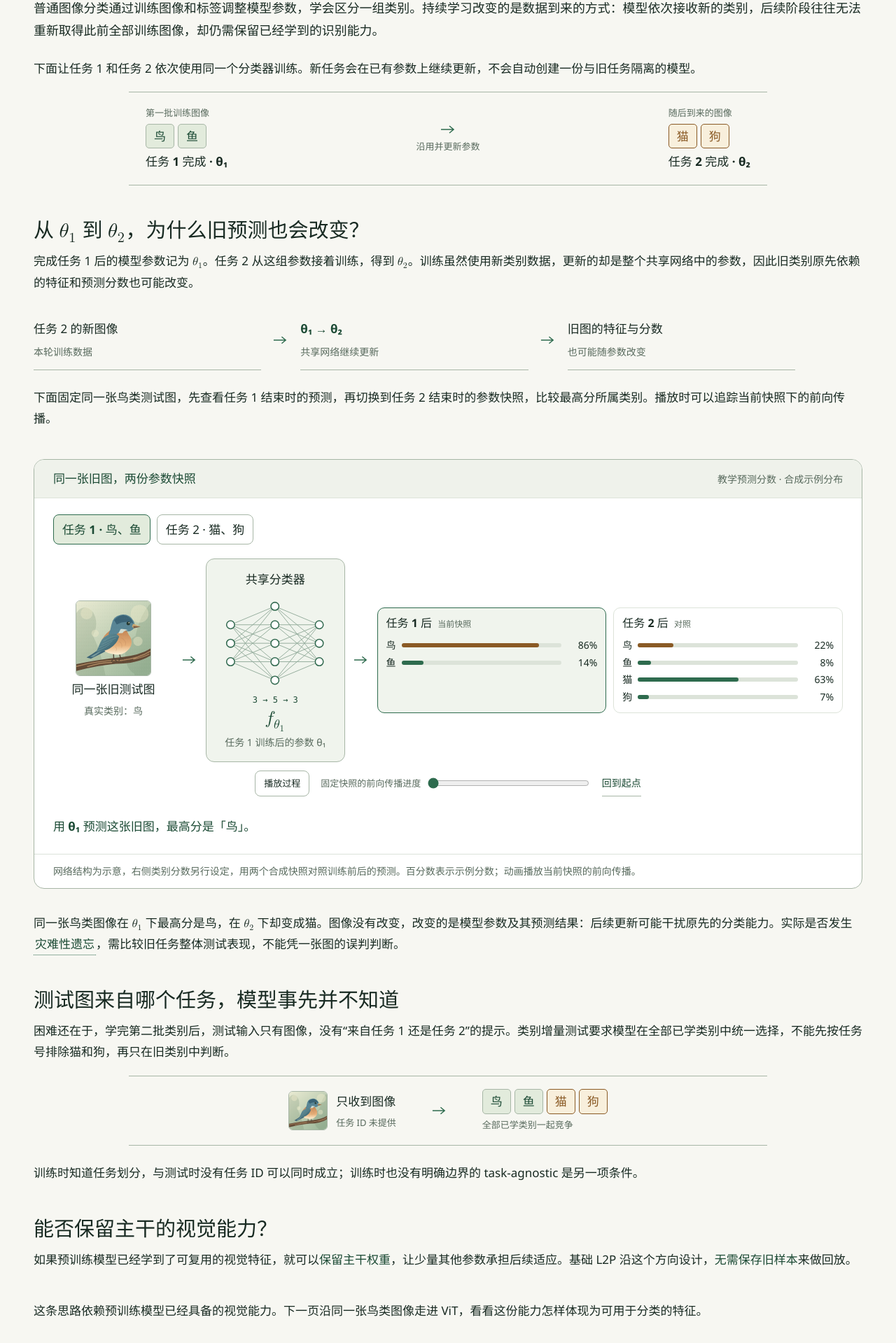
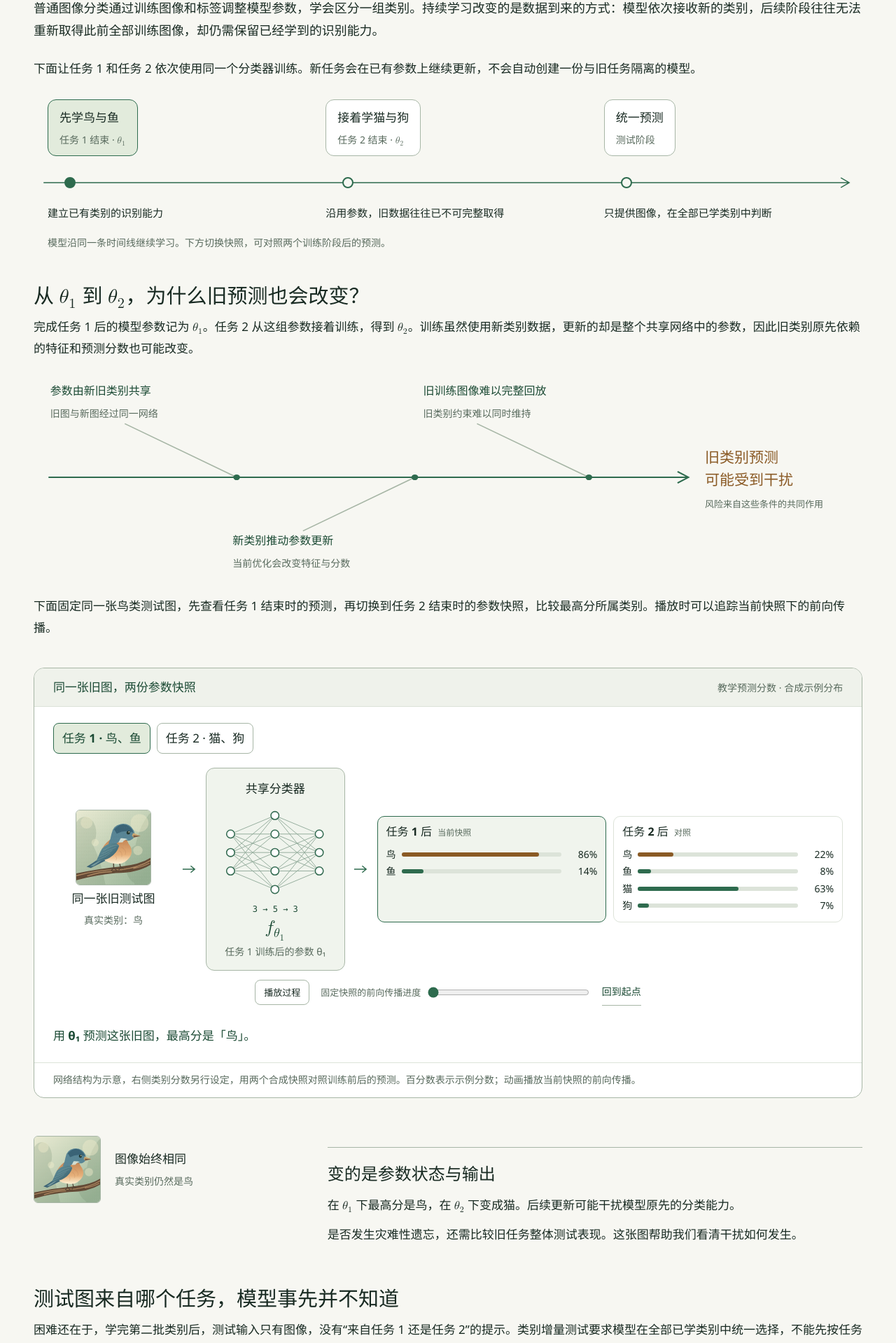
Before and after one commit to LIZZYGREAT/PaperSkillWork, a React (Vite) app in the folder papers/l2p/web/enhanced/: page / in a window 1280 px wide. Shown: the part 495-2414 px from the top of the page at 70% size. Built offline with nearby package versions, Linux system fonts and the light colour scheme.

Commit message:
feat(l2p): unify P1-P9 prose and design P1 timeline and fishbone

```diff
--- a/papers/l2p/web/enhanced/src/App.tsx
+++ b/papers/l2p/web/enhanced/src/App.tsx
@@ -90,7 +90,7 @@ function Tutorial() {
                   <section className="rk-section teaching-module" key={module.id} aria-labelledby={`module-${module.id}`}>
                     <h2 id={`module-${module.id}`}>{module.title}</h2>
                     {(module.desc || module.summary) && <p>{module.desc || module.summary}</p>}
-                    {Widget && <Widget chapterId={activeChapter.id} moduleId={module.id} />}
+                    {Widget && <div className="lesson-copy" data-lesson-page={activeChapter.id}><Widget chapterId={activeChapter.id} moduleId={module.id} /></div>}
                   </section>
                 );
               })}
--- a/papers/l2p/web/enhanced/src/modules/lessons.tsx
+++ b/papers/l2p/web/enhanced/src/modules/lessons.tsx
@@ -1,3 +1,4 @@
+import { TaskTimeline, InterferenceFishbone, OldImageReading, BackboneHandoff } from "./reading-visuals";
 import { Fragment } from "react";
 import { ProjectionFormula, SoftmaxFormula, Sub, Tuple } from "./lesson-math";
 import { useState } from "react";
@@ -27,19 +28,11 @@ export function TaskStream() {
     <>
       <p className="lesson-lead">普通图像分类通过训练图像和标签调整模型参数，学会区分一组类别。持续学习改变的是数据到来的方式：模型依次接收新的类别，后续阶段往往无法重新取得此前全部训练图像，却仍需保留已经学到的识别能力。</p>
       <p className="lesson-prose">下面让任务 1 和任务 2 依次使用同一个分类器训练。新任务会在已有参数上继续更新，不会自动创建一份与旧任务隔离的模型。</p>
-      <figure className="training-strip">
-        <div className="training-stop"><small>第一批训练图像</small><div className="class-tags"><span>鸟</span><span>鱼</span></div><b>任务 1 完成 · θ₁</b></div>
-        <div className="training-update"><Arrow /><small>沿用并更新参数</small></div>
-        <div className="training-stop"><small>随后到来的图像</small><div className="class-tags"><span>猫</span><span>狗</span></div><b>任务 2 完成 · θ₂</b></div>
-      </figure>
+      <TaskTimeline phase={phase} />
       <section className="explain-section">
         <h3>从 <LessonVar base="θ" index="1" /> 到 <LessonVar base="θ" index="2" />，为什么旧预测也会改变？</h3>
         <p>完成任务 1 后的模型参数记为 <math><Sub base="θ" index={1} /></math>。任务 2 从这组参数接着训练，得到 <math><Sub base="θ" index={2} /></math>。训练虽然使用新类别数据，更新的却是整个共享网络中的参数，因此旧类别原先依赖的特征和预测分数也可能改变。</p>
-        <div className="parameter-cause" role="group" aria-label="新数据通过共享参数影响旧图预测">
-          <span>任务 2 的新图像<small>本轮训练数据</small></span><Arrow />
-          <span><b>θ₁ → θ₂</b><small>共享网络继续更新</small></span><Arrow />
-          <span>旧图的特征与分数<small>也可能随参数改变</small></span>
-        </div>
+        <InterferenceFishbone />
         <p>下面固定同一张鸟类测试图，先查看任务 1 结束时的预测，再切换到任务 2 结束时的参数快照，比较最高分所属类别。播放时可以追踪当前快照下的前向传播。</p>
       </section>
       <figure className="lesson-figure">
@@ -71,7 +64,7 @@ export function TaskStream() {
         </div>
         <figcaption>网络结构为示意，右侧类别分数另行设定，用两个合成快照对照训练前后的预测。百分数表示示例分数；动画播放当前快照的前向传播。</figcaption>
       </figure>
-      <p className="lesson-prose">同一张鸟类图像在 <LessonVar base="θ" index="1" /> 下最高分是鸟，在 <LessonVar base="θ" index="2" /> 下却变成猫。图像没有改变，改变的是模型参数及其预测结果：后续更新可能干扰原先的分类能力。实际是否发生 <Term id="forgetting" />，需比较旧任务整体测试表现，不能凭一张图的误判判断。</p>
+      <OldImageReading />
       <section className="explain-section">
         <h3>测试图来自哪个任务，模型事先并不知道</h3>
         <p>困难还在于，学完第二批类别后，测试输入只有图像，没有“来自任务 1 还是任务 2”的提示。类别增量测试要求模型在全部已学类别中统一选择，不能先按任务号排除猫和狗，再只在旧类别中判断。</p>
@@ -85,7 +78,7 @@ export function TaskStream() {
         <h3>能否保留主干的视觉能力？</h3>
         <p>如果预训练模型已经学到了可复用的视觉特征，就可以<span className="reading-emphasis">保留主干权重</span>，让少量其他参数承担后续适应。基础 L2P 沿这个方向设计，<span className="reading-emphasis">无需保存旧样本</span>来做回放。</p>
       </section>
-      <p className="lesson-prose">这条思路依赖预训练模型已经具备的视觉能力。下一页沿同一张鸟类图像走进 ViT，看看这份能力怎样体现为可用于分类的特征。</p>
+      <BackboneHandoff />
     </>
   );
 }
--- /dev/null
+++ b/papers/l2p/web/enhanced/src/modules/reading-visuals.css
@@ -0,0 +1,49 @@
+/* Auxiliary lesson diagrams. Main animation geometry and timelines are independent. */
+.task-timeline { position: relative; display: grid; grid-template-columns: repeat(3, minmax(0, 1fr)); gap: 0 48px; margin: 28px 0 40px; padding: 0 20px; }
+.timeline-spine { position: absolute; inset: 95px 0 auto; width: 100%; height: 48px; fill: none; stroke: var(--rk-accent); stroke-width: 1.5; }
+.timeline-stop { position: relative; display: grid; grid-template-rows: 94px 50px auto; justify-items: start; }
+.timeline-card { align-self: start; display: grid; gap: 5px; padding: 10px 16px; border: 1px solid var(--rk-line-strong); border-radius: 12px; background: var(--rk-surface); min-width: 0; }
+.timeline-card span { color: var(--rk-muted); font-size: 14px; }
+.timeline-stop.is-current .timeline-card { background: var(--rk-accent-soft); border-color: var(--rk-accent); }
+.timeline-pin { align-self: center; display: block; width: 12px; height: 12px; margin-left: 24px; border-radius: 50%; background: var(--rk-canvas); border: 2px solid var(--rk-accent); z-index: 1; }
+.timeline-stop.is-current .timeline-pin { background: var(--rk-accent); }
+.rk-reading .timeline-stop > p { font-size: 15px; line-height: 1.65; margin: 6px 0 0; }
+.task-timeline figcaption { grid-column: 1/-1; font-size: 14px; color: var(--rk-muted); margin-top: 18px; }
+.interference-fishbone { position: relative; height: 286px; margin: 26px 0; }
+.interference-fishbone > svg { position: absolute; inset: 0; width: 100%; height: 100%; fill: none; stroke: var(--rk-line-strong); stroke-width: 1.5; }
+.interference-fishbone .fish-spine { stroke: var(--rk-accent); stroke-width: 2; }
+.interference-fishbone circle { fill: var(--rk-accent); stroke: none; }
+.fish-note { position: absolute; width: 26%; }
+.fish-note b { font-size: 16px; color: var(--rk-accent-strong); }
+.rk-reading .fish-note p { margin: 5px 0 0; font-size: 14px; color: var(--rk-muted); }
+.fish-note--shared { left: 2%; top: 4px; }
+.fish-note--new { left: 24%; top: 218px; }
+.fish-note--past { left: 47%; top: 4px; }
+.fish-result { position: absolute; left: 81%; top: 99px; width: 19%; display: grid; gap: 8px; }
+.fish-result strong { font-size: 21px; line-height: 1.5; color: var(--rk-warn); }
+.fish-result span { font-size: 13px; color: var(--rk-muted); }
+.old-image-reading { display: grid; grid-template-columns: minmax(220px, .8fr) minmax(0, 1.7fr); gap: 60px; margin: 42px 0; align-items: start; }
+.fixed-image-object { display: flex; align-items: center; gap: 20px; padding-top: 12px; }
+.fixed-image-object .specimen { width: 94px; }
+.fixed-image-object span { display: block; font-size: 14px; color: var(--rk-muted); margin-top: 5px; }
+.prediction-reading { margin-top: 28px; border-top: 1px solid var(--rk-line-strong); padding-top: 20px; }
+.rk-reading .prediction-reading h3, .rk-reading .backbone-handoff h3 { font-size: 24px; margin: 0 0 12px; }
+.rk-reading .prediction-reading p { margin-bottom: 12px; }
+.backbone-handoff { display: grid; grid-template-columns: 1fr 1.15fr; gap: 60px; align-items: center; margin: 40px 0 12px; padding-top: 28px; border-top: 1px solid var(--rk-line-strong); }
+.backbone-object { display: flex; align-items: center; justify-content: space-between; gap: 16px; position: relative; }
+.backbone-object::before { content: ""; position: absolute; top: 50%; left: 0; right: 0; border-top: 1px solid var(--rk-line-strong); z-index: -1; }
+.backbone-object .specimen { width: 68px; }
+.backbone-object__model { text-align: center; padding: 18px; border: 1px solid var(--rk-line-strong); border-radius: 12px; background: var(--rk-figure); color: var(--rk-accent-strong); }
+.backbone-object__model small { display: block; color: var(--rk-muted); font-size: 13px; }
+@media (max-width: 760px) {
+  .task-timeline { grid-template-columns: 1fr; gap: 20px; padding-left: 28px; }
+  .timeline-spine { display: none; }
+  .task-timeline::before { content: ""; position: absolute; top: 16px; bottom: 50px; left: 8px; border-left: 1px solid var(--rk-accent); }
+  .timeline-stop { grid-template-rows: auto auto; }
+  .timeline-pin { position: absolute; left: -51px; top: 20px; }
+  .interference-fishbone { height: auto; display: grid; gap: 20px; padding-left: 24px; border-left: 1px solid var(--rk-accent); }
+  .interference-fishbone > svg { display: none; }
+  .fish-note, .fish-result { position: static; width: auto; }
+  .old-image-reading, .backbone-handoff { grid-template-columns: 1fr; gap: 22px; }
+  .prediction-reading { margin-top: 0; }
+}
--- /dev/null
+++ b/papers/l2p/web/enhanced/src/modules/reading-visuals.tsx
@@ -0,0 +1,43 @@
+import { Specimen } from "./specimen";
+import { VectorGlyph } from "./vit-visuals";
+import { Sub } from "./lesson-math";
+import "./reading-visuals.css";
+
+export function TaskTimeline({ phase }: { phase: number }) {
+  return <figure className="task-timeline" aria-label="同一模型沿时间依次学习任务，最后统一测试">
+    <svg className="timeline-spine" viewBox="0 0 1000 48" preserveAspectRatio="none" aria-hidden="true"><path d="M12 24H984m-10-7 10 7-10 7" /></svg>
+    {[
+      { title: "先学鸟与鱼", state: "任务 1 结束", index: 1, note: "建立已有类别的识别能力" },
+      { title: "接着学猫与狗", state: "任务 2 结束", index: 2, note: "沿用参数，旧数据往往已不可完整取得" },
+      { title: "统一预测", state: "测试阶段", index: 0, note: "只提供图像，在全部已学类别中判断" },
+    ].map((item, i) => <div className={"timeline-stop" + (i === phase ? " is-current" : "")} key={item.title}>
+      <div className="timeline-card"><b>{item.title}</b><span>{item.state}{item.index > 0 && <> · <math><Sub base="θ" index={item.index} /></math></>}</span></div>
+      <span className="timeline-pin" aria-hidden="true" /><p>{item.note}</p>
+    </div>)}
+    <figcaption>模型沿同一条时间线继续学习。下方切换快照，可对照两个训练阶段后的预测。</figcaption>
+  </figure>;
+}
+
+export function InterferenceFishbone() {
+  return <figure className="interference-fishbone" aria-label="共享参数、新类训练与旧数据访问限制共同形成旧能力受干扰的风险">
+    <svg viewBox="0 0 1000 280" preserveAspectRatio="none" aria-hidden="true"><path className="fish-spine" d="M18 140H790m-13-8 13 8-13 8" /><path d="M110 65L245 140M325 215L460 140M535 65L670 140" /><circle cx="245" cy="140" r="4" /><circle cx="460" cy="140" r="4" /><circle cx="670" cy="140" r="4" /></svg>
+    <div className="fish-note fish-note--shared"><b>参数由新旧类别共享</b><p>旧图与新图经过同一网络</p></div>
+    <div className="fish-note fish-note--new"><b>新类别推动参数更新</b><p>当前优化会改变特征与分数</p></div>
+    <div className="fish-note fish-note--past"><b>旧训练图像难以完整回放</b><p>旧类别约束难以同时维持</p></div>
+    <div className="fish-result"><strong>旧类别预测<br />可能受到干扰</strong><span>风险来自这些条件的共同作用</span></div>
+  </figure>;
+}
+
+export function OldImageReading() {
+  return <div className="old-image-reading">
+    <div className="fixed-image-object"><Specimen /><div><strong>图像始终相同</strong><span>真实类别仍然是鸟</span></div></div>
+    <div className="prediction-reading"><h3>变的是参数状态与输出</h3><p>在 <math><Sub base="θ" index={1} /></math> 下最高分是鸟，在 <math><Sub base="θ" index={2} /></math> 下变成猫。后续更新可能干扰模型原先的分类能力。</p><p>是否发生灾难性遗忘，还需比较旧任务整体测试表现。这张图帮助我们看清干扰如何发生。</p></div>
+  </div>;
+}
+
+export function BackboneHandoff() {
+  return <div className="backbone-handoff">
+    <div className="backbone-object"><Specimen /><span className="backbone-object__model">预训练 ViT<small>保留视觉主干权重</small></span><VectorGlyph /></div>
+    <div><h3>先看看，已有的视觉能力藏在哪里</h3><p>这条思路依赖预训练模型已经形成的特征。下一页沿同一张鸟类图像进入 ViT，看看它怎样从像素得到分类所需的表示。</p></div>
+  </div>;
+}
--- a/papers/l2p/web/enhanced/src/styles/paper.css
+++ b/papers/l2p/web/enhanced/src/styles/paper.css
@@ -503,3 +503,14 @@
 /* P1–P3 prose follows the same reading measure as the existing section text. */
 .rk-reading .lesson-prose { width: auto; max-width: none; margin-inline: 0; font-size: inherit; line-height: inherit; }
 .lesson-variable { display: inline math; font-size: 1em; white-space: nowrap; vertical-align: baseline; }
+
+/* One prose contract for all nine lessons; visual layouts own their nested copy. */
+.lesson-copy { --lesson-body-size: 17px; --lesson-body-leading: 1.8; min-width: 0; }
+.rk-reading .lesson-copy > p:not(.lesson-lead):not(.rk-note),
+.rk-reading .lesson-copy .explain-section > p {
+  width: auto;
+  max-width: none;
+  margin-inline: 0;
+  font-size: var(--lesson-body-size);
+  line-height: var(--lesson-body-leading);
+}
```
Also changed, not shown: 1 other file (tests, documents, lock files or other folders).
